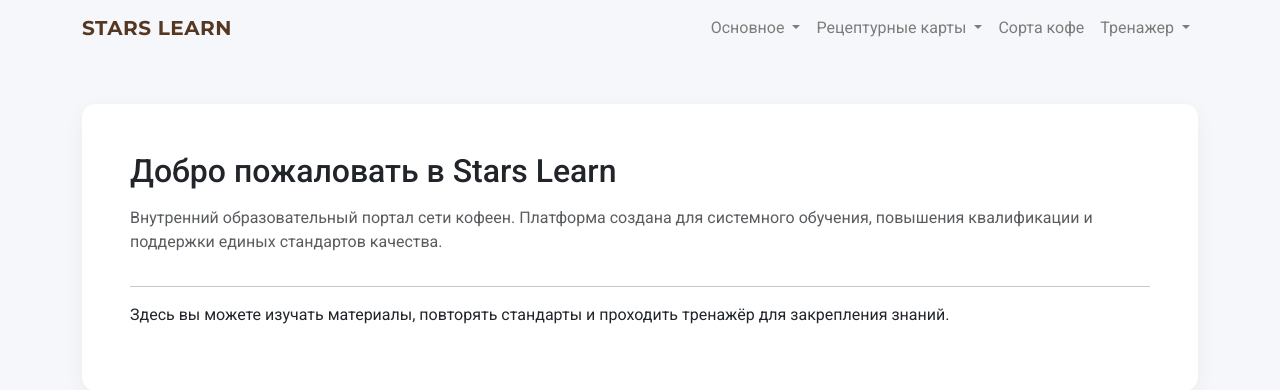
After one commit to vlmishin/stars_learn, a Django app: page / in a window 1280 px wide. The commit adds this page. Shown: the top 390 px of the page. Run offline with Django 5.2, Linux system fonts and the light colour scheme.

Commit message:
Finished header customization and homepage base

```diff
--- a/config/urls.py
+++ b/config/urls.py
@@ -4,4 +4,5 @@ from django.urls import path, include
 urlpatterns = [
     path('admin/', admin.site.urls),
     path('courses/', include('courses.urls')),
+    path('', include('courses.urls')),
 ]
--- /dev/null
+++ b/courses/templates/base.html
@@ -0,0 +1,137 @@
+<!DOCTYPE html>
+<html>
+<head>
+    <meta charset="UTF-8">
+    <title>{% block title %}STARS LEARN{% endblock %}</title>
+
+    <link href="https://cdn.jsdelivr.net/npm/bootstrap@5.3.2/dist/css/bootstrap.min.css" rel="stylesheet">
+    <link href="https://fonts.googleapis.com/css2?family=Montserrat:wght@600;700&family=Roboto:wght@400;500&display=swap" rel="stylesheet">
+
+    <style>
+        body {
+        background-color: #f5f7fa;
+        font-family: 'Roboto', sans-serif;
+        font-weight: 400;
+        color: #1f2d3d;
+        }
+
+        .navbar-custom {
+            background-color: transparent;
+        }
+
+        .navbar-brand {
+            font-family: 'Montserrat', sans-serif;
+            font-weight: 1000;
+            letter-spacing: 0.5px;
+            color: #563721 !important;
+        }
+
+        .navbar-custom .nav-link {
+            font-family: 'Roboto', sans-serif;
+            font-weight: 400;
+            color: #7E7B7B !important;
+        }
+
+        .navbar-custom .nav-link:hover {
+            opacity: 0.8;
+        }
+        .navbar-nav .dropdown:hover > .dropdown-menu {
+            display: block;
+            margin-top: 0; /* чтобы не было "подпрыгивания" */
+            transition: all 0.3s ease;
+        }
+
+        .card-portal {
+            border: none;
+            border-radius: 14px;
+            box-shadow: 0 6px 20px rgba(0,0,0,0.05);
+        }
+    </style>
+</head>
+<script>
+    // Bootstrap позволяет dropdown закрываться при клике по элементу.
+    // Этот скрипт предотвращает закрытие при клике на сам dropdown
+    document.querySelectorAll('.dropdown-menu').forEach(function(dropdown) {
+        dropdown.addEventListener('click', function(e) {
+            e.stopPropagation();
+        });
+    });
+</script>
+<body>
+
+<nav class="navbar navbar-expand-lg navbar-dark navbar-custom">
+    <div class="container">
+        <a class="navbar-brand" href="/">STARS LEARN</a>
+
+        <button class="navbar-toggler" type="button" data-bs-toggle="collapse"
+                data-bs-target="#navbarNav">
+            <span class="navbar-toggler-icon"></span>
+        </button>
+
+        <div class="collapse navbar-collapse justify-content-end" id="navbarNav">
+            <ul class="navbar-nav">
+
+                <!-- Основное -->
+                <li class="nav-item dropdown">
+                    <a class="nav-link dropdown-toggle" href="#" role="button"
+                       data-bs-toggle="dropdown">
+                        Основное
+                    </a>
+                    <ul class="dropdown-menu">
+                        <li><a class="dropdown-item" href="#">Обслуживание гостей</a></li>
+                        <li><a class="dropdown-item" href="#">Горячий бар</a></li>
+                        <li><a class="dropdown-item" href="#">Холодный бар</a></li>
+                        <li><a class="dropdown-item" href="#">Касса</a></li>
+                        <li><a class="dropdown-item" href="#">Продукты питания</a></li>
+                        <li><a class="dropdown-item" href="#">Лобби</a></li>
+                        <li><a class="dropdown-item" href="#">Мир кофе</a></li>
+                    </ul>
+                </li>
+
+                <!-- Рецептурные карты -->
+                <li class="nav-item dropdown">
+                    <a class="nav-link dropdown-toggle" href="#" role="button"
+                       data-bs-toggle="dropdown">
+                        Рецептурные карты
+                    </a>
+                    <ul class="dropdown-menu">
+                        <li><a class="dropdown-item" href="#">Основной ассортимент</a></li>
+                        <li><a class="dropdown-item" href="#">Авторские напитки</a></li>
+                        <li><a class="dropdown-item" href="#">Холодный бар</a></li>
+                    </ul>
+                </li>
+
+                <!-- Сорта кофе -->
+                <li class="nav-item">
+                    <a class="nav-link" href="#">Сорта кофе</a>
+                </li>
+
+                <!-- Тренажер -->
+                <li class="nav-item dropdown">
+                    <a class="nav-link dropdown-toggle" href="#" role="button"
+                       data-bs-toggle="dropdown">
+                        Тренажер
+                    </a>
+                    <ul class="dropdown-menu">
+                        <li><a class="dropdown-item" href="#">
+                            Пройти тест
+                        </a></li>
+                        <li><a class="dropdown-item" href="{% url 'attempt_list' %}">
+                            История попыток
+                        </a></li>
+                    </ul>
+                </li>
+
+            </ul>
+        </div>
+    </div>
+</nav>
+
+<div class="container mt-5">
+    {% block content %}
+    {% endblock %}
+</div>
+
+<script src="https://cdn.jsdelivr.net/npm/bootstrap@5.3.2/dist/js/bootstrap.bundle.min.js"></script>
+</body>
+</html>
--- /dev/null
+++ b/courses/templates/home.html
@@ -0,0 +1,24 @@
+{% extends 'base.html' %}
+
+{% block title %}Главная | Stars Learn{% endblock %}
+
+{% block content %}
+
+<div class="card card-portal p-5">
+    <h2 class="mb-3">Добро пожаловать в Stars Learn</h2>
+
+    <p class="text-muted">
+        Внутренний образовательный портал сети кофеен.
+        Платформа создана для системного обучения, повышения
+        квалификации и поддержки единых стандартов качества.
+    </p>
+
+    <hr>
+
+    <p>
+        Здесь вы можете изучать материалы, повторять стандарты
+        и проходить тренажёр для закрепления знаний.
+    </p>
+</div>
+
+{% endblock %}
--- a/courses/urls.py
+++ b/courses/urls.py
@@ -7,4 +7,5 @@ urlpatterns = [
     path('result/<int:attempt_id>/', views.test_result, name='test_result'),
     path('attempts/', views.attempt_list, name='attempt_list'),
     path('lesson/<int:lesson_id>/', views.lesson_detail, name='lesson_detail'),
+    path('', views.home, name='home'),
 ]
--- a/courses/views.py
+++ b/courses/views.py
@@ -1,7 +1,12 @@
 from django.shortcuts import render, get_object_or_404, redirect
 from django.utils import timezone
 from django.contrib.auth.decorators import login_required
+from django.shortcuts import render
 from .models import Course, Question, Answer, TestAttempt, UserAnswer, Lesson
+
+
+def home(request):
+    return render(request, 'home.html')
 
 
 @login_required
```
Also changed, not shown: courses/templates/courses/lesson_detail.html (+12 -13 lines).
